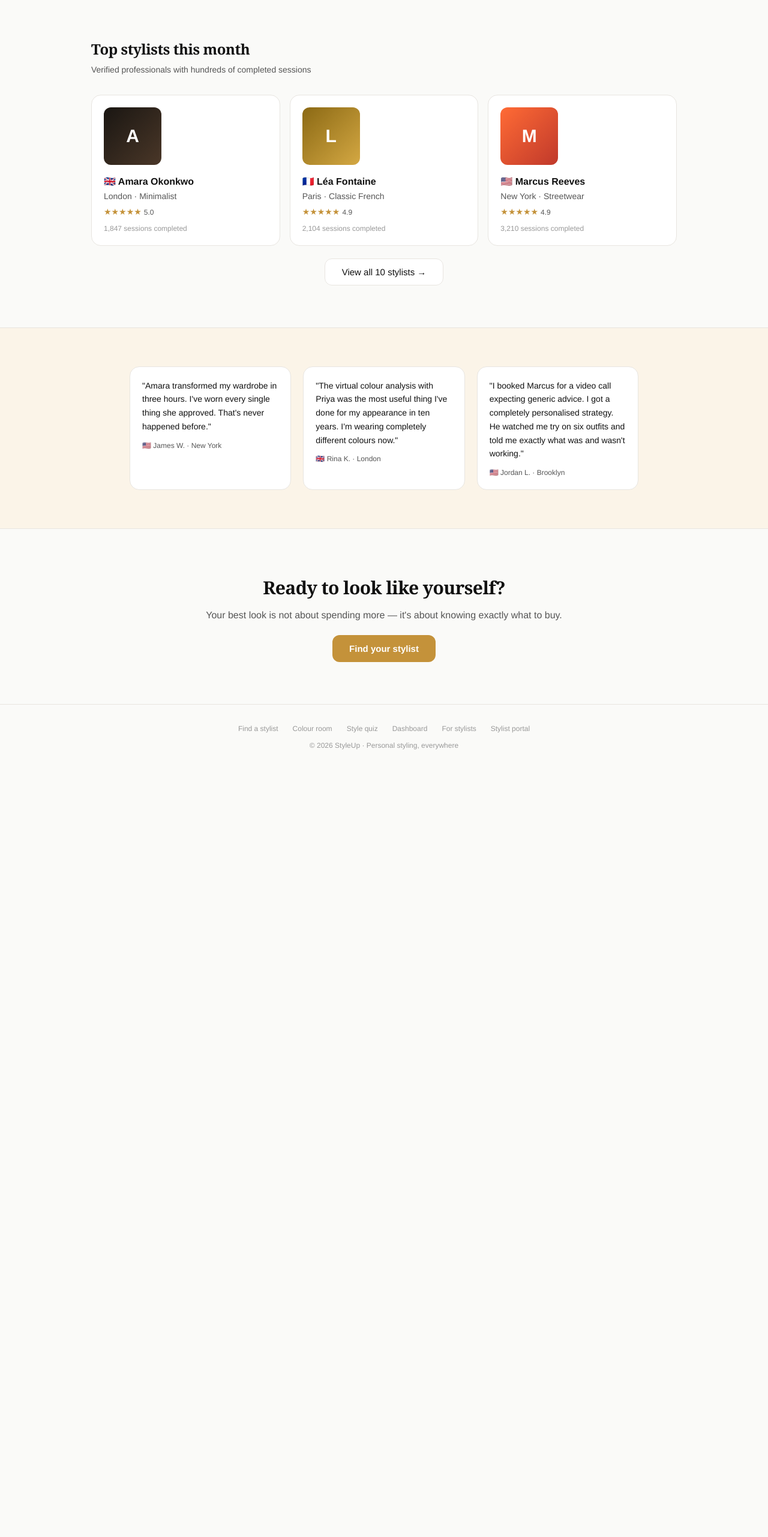
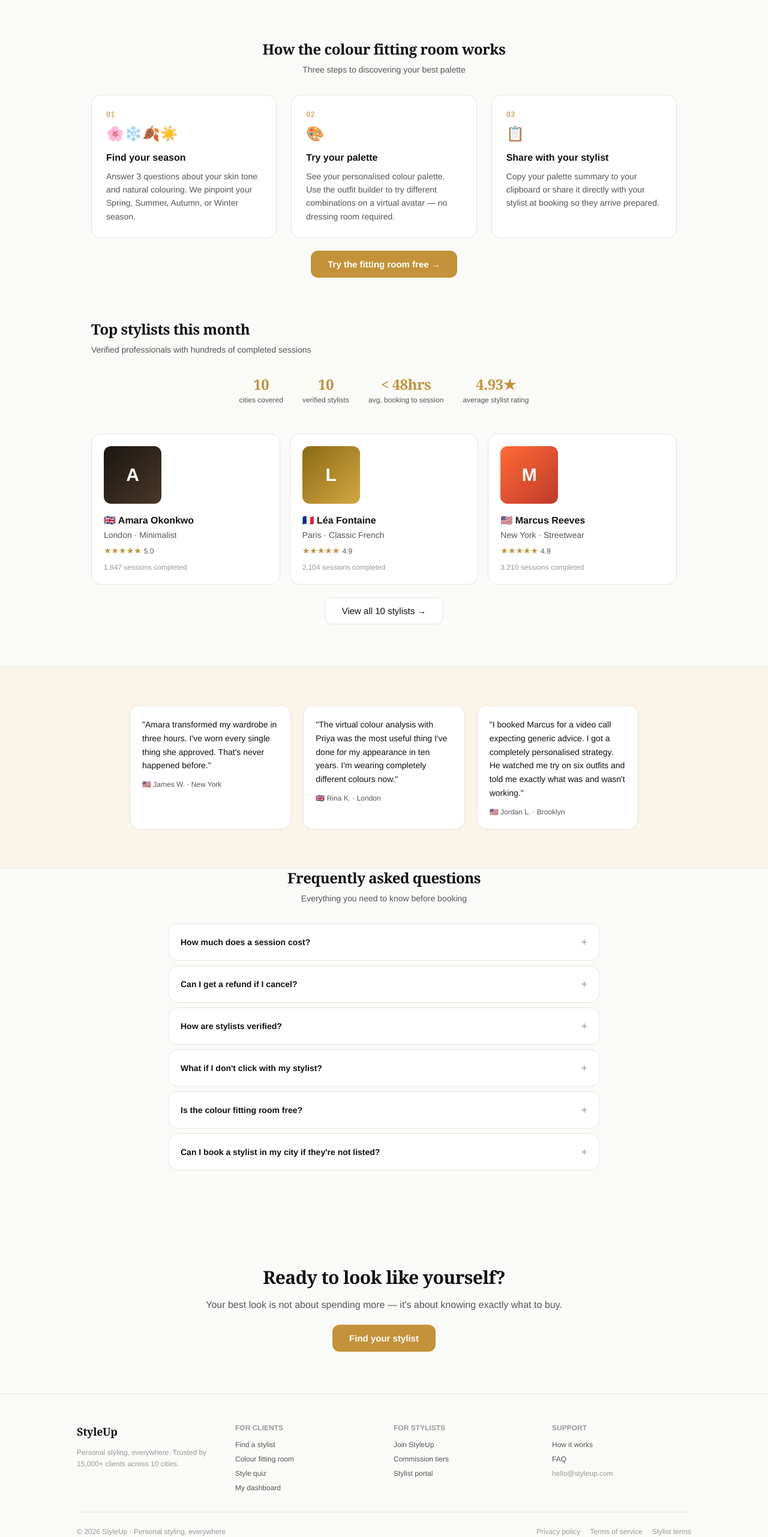
Before and after one commit to xasancodeb/Sales, a Next.js app in the folder styleup/: page / in a window 1280 px wide. Shown: the part 1787-4350 px from the top of the page at 60% size. Before the commit the page ends 3070 px from the top, so only its background shows below. Built offline with nearby package versions, Linux system fonts and the light colour scheme.

Commit message:
Wave 6: landing page — fitting room demo section, FAQ accordion, trust signals, rich footer

```diff
--- a/styleup/app/page.tsx
+++ b/styleup/app/page.tsx
@@ -6,6 +6,33 @@ import { STYLISTS, SESSION_TYPES } from "@/lib/data";
 import { getUpcoming } from "@/lib/booking";
 
 const FEATURED_IDS = ["amara-okonkwo", "lea-fontaine", "marcus-reeves"];
+
+const FAQS = [
+  {
+    q: "How much does a session cost?",
+    a: "Sessions range from £75 for an online consultation to £840+ for a luxury in-store experience. Each stylist sets their own prices — you see the full cost before booking. No hidden fees.",
+  },
+  {
+    q: "Can I get a refund if I cancel?",
+    a: "You can cancel up to 24 hours before your session for a full refund. Cancellations within 24 hours may be subject to a 50% cancellation fee — your stylist has prepared specifically for you.",
+  },
+  {
+    q: "How are stylists verified?",
+    a: "Every stylist goes through our application and portfolio review. We verify credentials, check references, and do a test client call. Only 1 in 4 applicants are accepted.",
+  },
+  {
+    q: "What if I don't click with my stylist?",
+    a: "It's rare, but it happens. Contact us within 24 hours of your first session and we'll find you another stylist or issue a full refund — no questions asked.",
+  },
+  {
+    q: "Is the colour fitting room free?",
+    a: "Yes, completely free. No account needed. The colour analysis quiz, outfit builder, and full palette are yours to use as many times as you like.",
+  },
+  {
+    q: "Can I book a stylist in my city if they're not listed?",
+    a: "We add new stylists every month. Use the 'Find stylists' page to see who's near you, or tell us your city and we'll notify you when someone joins your area.",
+  },
+];
 
 function StarRating({ rating }: { rating: number }) {
   return (
@@ -39,6 +66,7 @@ function StylistCard({ id }: { id: string }) {
 export default function Landing() {
   const [hasBooking, setHasBooking] = useState(false);
   const [mounted, setMounted] = useState(false);
+  const [openFaq, setOpenFaq] = useState<number | null>(null);
 
   useEffect(() => {
     setMounted(true);
@@ -164,10 +192,49 @@ export default function Landing() {
         </div>
       </section>
 
+      {/* ── Fitting room demo ── */}
+      <section className="max-w-5xl mx-auto px-6 pb-20">
+        <h2 className="serif text-2xl font-bold mb-2 text-center">How the colour fitting room works</h2>
+        <p className="text-sm text-center mb-8" style={{ color: "var(--dim)" }}>Three steps to discovering your best palette</p>
+        <div className="grid gap-6" style={{ gridTemplateColumns: "repeat(auto-fit, minmax(220px, 1fr))" }}>
+          {[
+            { n: "01", title: "Find your season", body: "Answer 3 questions about your skin tone and natural colouring. We pinpoint your Spring, Summer, Autumn, or Winter season.", icon: "🌸❄️🍂☀️" },
+            { n: "02", title: "Try your palette", body: "See your personalised colour palette. Use the outfit builder to try different combinations on a virtual avatar — no dressing room required.", icon: "🎨" },
+            { n: "03", title: "Share with your stylist", body: "Copy your palette summary to your clipboard or share it directly with your stylist at booking so they arrive prepared.", icon: "📋" },
+          ].map((s) => (
+            <div key={s.n} className="card p-6">
+              <p className="mono text-xs mb-2" style={{ color: "var(--accent)" }}>{s.n}</p>
+              <p className="text-2xl mb-3">{s.icon}</p>
+              <p className="font-semibold mb-2">{s.title}</p>
+              <p className="text-sm leading-relaxed" style={{ color: "var(--dim)", lineHeight: 1.6 }}>{s.body}</p>
+            </div>
+          ))}
+        </div>
+        <div className="text-center mt-8">
+          <Link href="/fitting" className="btn-accent">Try the fitting room free →</Link>
+        </div>
+      </section>
+
       {/* ── Featured stylists ── */}
       <section className="max-w-5xl mx-auto px-6 pb-20">
         <h2 className="serif text-2xl font-bold mb-2">Top stylists this month</h2>
         <p className="text-sm mb-8" style={{ color: "var(--dim)" }}>Verified professionals with hundreds of completed sessions</p>
+
+        {/* ── Trust signals ── */}
+        <div className="flex flex-wrap justify-center gap-8 mb-12 mt-4">
+          {[
+            { value: "10", label: "cities covered" },
+            { value: STYLISTS.length.toString(), label: "verified stylists" },
+            { value: "< 48hrs", label: "avg. booking to session" },
+            { value: "4.93★", label: "average stylist rating" },
+          ].map((t) => (
+            <div key={t.label} className="text-center">
+              <p className="serif text-2xl font-bold" style={{ color: "var(--accent)" }}>{t.value}</p>
+              <p className="text-xs mt-0.5" style={{ color: "var(--dim)" }}>{t.label}</p>
+            </div>
+          ))}
+        </div>
+
         <div className="grid gap-4" style={{ gridTemplateColumns: "repeat(auto-fill, minmax(240px, 1fr))" }}>
           {FEATURED_IDS.map((id) => <StylistCard key={id} id={id} />)}
         </div>
@@ -196,6 +263,30 @@ export default function Landing() {
         </div>
       </section>
 
+      {/* ── FAQ ── */}
+      <section className="max-w-3xl mx-auto px-6 pb-20">
+        <h2 className="serif text-2xl font-bold mb-2 text-center">Frequently asked questions</h2>
+        <p className="text-sm text-center mb-8" style={{ color: "var(--dim)" }}>Everything you need to know before booking</p>
+        <div className="flex flex-col gap-2">
+          {FAQS.map((faq, i) => (
+            <div key={i} className="card overflow-hidden">
+              <button
+                onClick={() => setOpenFaq(openFaq === i ? null : i)}
+                className="w-full text-left px-5 py-4 flex items-center justify-between"
+              >
+                <span className="font-semibold text-sm">{faq.q}</span>
+                <span className="text-lg" style={{ color: "var(--faint)", transform: openFaq === i ? "rotate(45deg)" : "none", transition: "transform 0.2s" }}>+</span>
+              </button>
+              {openFaq === i && (
+                <div className="px-5 pb-4 text-sm leading-relaxed fade-up" style={{ color: "var(--dim)" }}>
+                  {faq.a}
+                </div>
+              )}
+            </div>
+          ))}
+        </div>
+      </section>
+
       {/* ── CTA footer ── */}
       <section className="max-w-5xl mx-auto px-6 py-20 text-center">
         <h2 className="serif text-3xl font-bold mb-4">Ready to look like yourself?</h2>
@@ -208,16 +299,48 @@ export default function Landing() {
       </section>
 
       {/* ── Footer ── */}
-      <footer className="border-t px-6 py-8 text-center text-xs" style={{ borderColor: "var(--border)", color: "var(--faint)" }}>
-        <div className="flex justify-center gap-6 mb-3">
-          <Link href="/explore">Find a stylist</Link>
-          <Link href="/fitting">Colour room</Link>
-          <Link href="/quiz">Style quiz</Link>
-          <Link href="/dashboard">Dashboard</Link>
-          <Link href="/for-stylists">For stylists</Link>
-          <Link href="/stylist-portal">Stylist portal</Link>
+      <footer className="border-t px-6 py-12" style={{ borderColor: "var(--border)" }}>
+        <div className="max-w-5xl mx-auto">
+          <div className="grid gap-8 mb-8" style={{ gridTemplateColumns: "repeat(auto-fit, minmax(160px, 1fr))" }}>
+            <div>
+              <p className="serif font-bold text-lg mb-3">StyleUp</p>
+              <p className="text-xs leading-relaxed" style={{ color: "var(--faint)" }}>Personal styling, everywhere. Trusted by 15,000+ clients across 10 cities.</p>
+            </div>
+            <div>
+              <p className="text-xs font-semibold mb-3" style={{ color: "var(--faint)" }}>FOR CLIENTS</p>
+              <div className="flex flex-col gap-2 text-xs" style={{ color: "var(--dim)" }}>
+                <Link href="/explore">Find a stylist</Link>
+                <Link href="/fitting">Colour fitting room</Link>
+                <Link href="/quiz">Style quiz</Link>
+                <Link href="/dashboard">My dashboard</Link>
+              </div>
+            </div>
+            <div>
+              <p className="text-xs font-semibold mb-3" style={{ color: "var(--faint)" }}>FOR STYLISTS</p>
+              <div className="flex flex-col gap-2 text-xs" style={{ color: "var(--dim)" }}>
+                <Link href="/for-stylists">Join StyleUp</Link>
+                <Link href="/for-stylists#tiers">Commission tiers</Link>
+                <Link href="/stylist-portal">Stylist portal</Link>
+              </div>
+            </div>
+            <div>
+              <p className="text-xs font-semibold mb-3" style={{ color: "var(--faint)" }}>SUPPORT</p>
+              <div className="flex flex-col gap-2 text-xs" style={{ color: "var(--dim)" }}>
+                <Link href="/">How it works</Link>
+                <Link href="/#faq">FAQ</Link>
+                <span style={{ color: "var(--faint)" }}>hello@styleup.com</span>
+              </div>
+            </div>
+          </div>
+          <div className="pt-6 flex flex-wrap items-center justify-between gap-3 text-xs" style={{ borderTop: "1px solid var(--border)", color: "var(--faint)" }}>
+            <p>© 2026 StyleUp · Personal styling, everywhere</p>
+            <div className="flex gap-4">
+              <span>Privacy policy</span>
+              <span>Terms of service</span>
+              <span>Stylist terms</span>
+            </div>
+          </div>
         </div>
-        <p>© 2026 StyleUp · Personal styling, everywhere</p>
       </footer>
     </main>
   );
```
